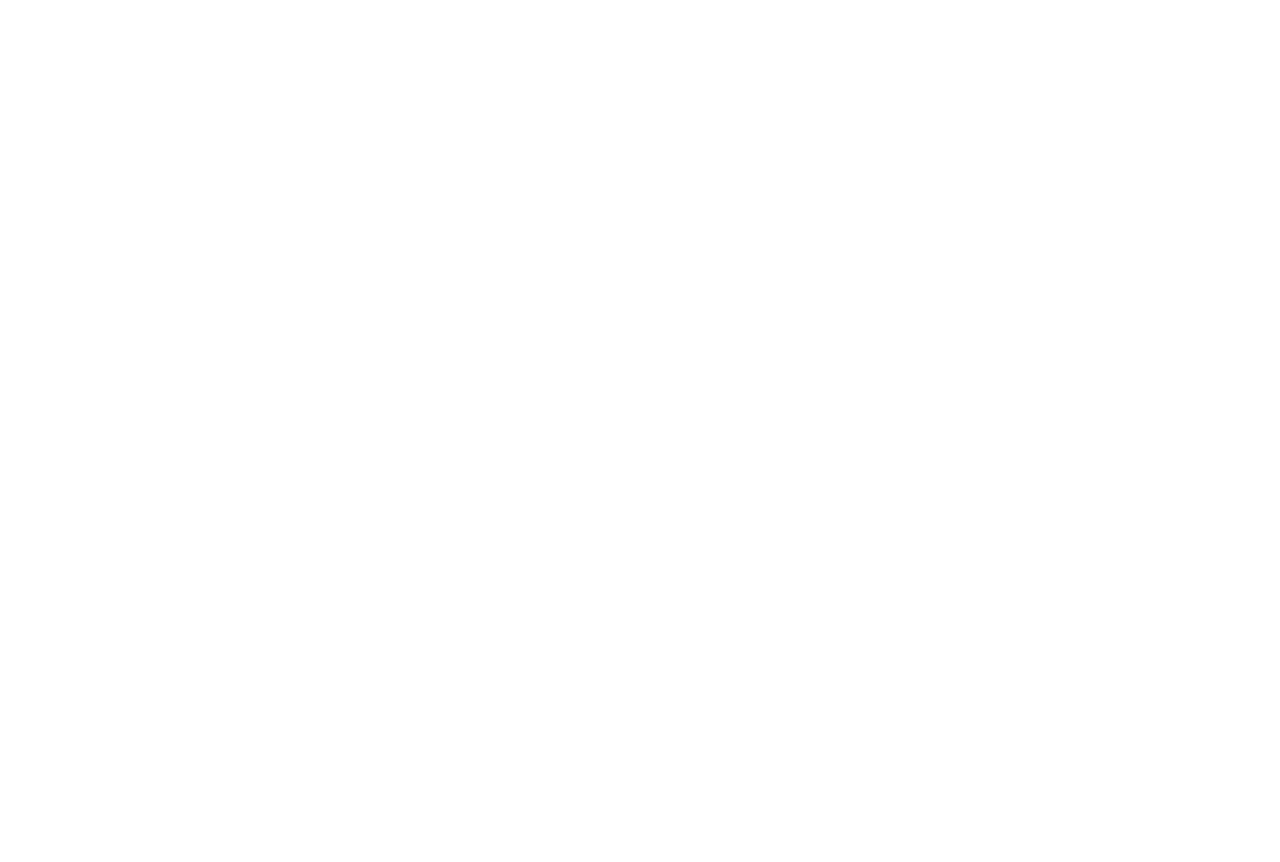
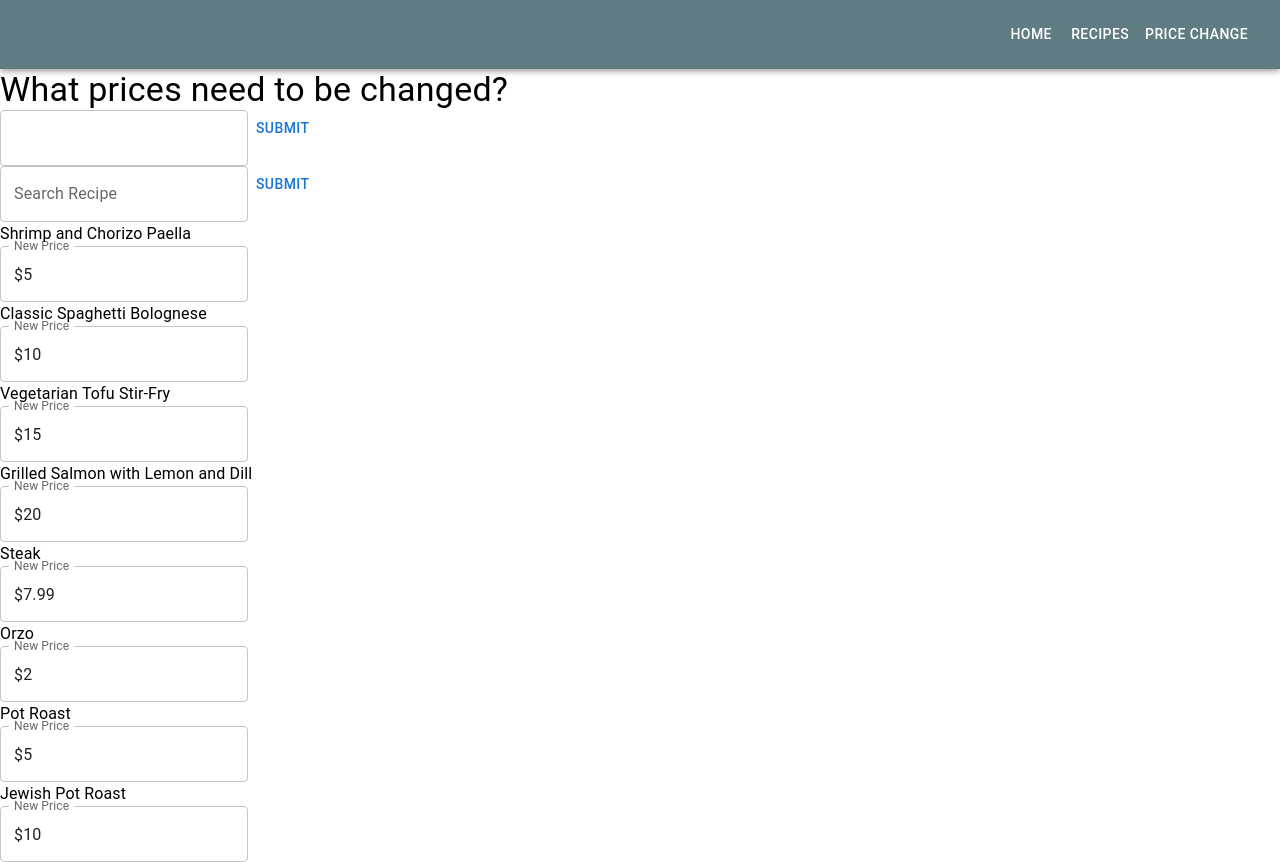
Before and after one commit to MidnightMicro/RecipeFinder, a React (Create React App) app: page /pricechange in a window 1280 px wide. Before the commit this address had no page. Before the commit the page ends 800 px from the top, so only its background shows below. Built offline with nearby package versions, Linux system fonts and the light colour scheme.

Commit message:
added axios and api

```diff
--- a/package.json
+++ b/package.json
@@ -10,6 +10,7 @@
     "@testing-library/jest-dom": "^5.17.0",
     "@testing-library/react": "^13.4.0",
     "@testing-library/user-event": "^13.5.0",
+    "axios": "^1.6.8",
     "cors": "^2.8.5",
     "mysql": "^2.18.1",
     "nodemon": "^3.1.0",
--- a/src/App.js
+++ b/src/App.js
@@ -2,6 +2,7 @@ import './App.css';
 import { Route, Routes } from 'react-router-dom';
 import Splash from './components/home';
 import Recipes from './components/Recipes'
+import PriceChange from './components/PriceChange';
 import ResponsiveAppBar from './components/NavBar';
 
 function App() {
@@ -11,6 +12,7 @@ function App() {
     <Routes>
       <Route path="/" element={<Splash/>} />
       <Route path="/recipes" element={<Recipes />} />
+      <Route path="/pricechange" element={<PriceChange />} />
     </Routes>
     </>
   );
--- a/src/components/CardRecipe.js
+++ b/src/components/CardRecipe.js
@@ -69,18 +69,12 @@ export default function RecipeReviewCard() {
   // Initialize searchQuery with a default value if the value from localStorage is not valid JSON
   const [searchQuery, setSearchQuery] = useState(localStorage.getItem("searchQuery") || "blank" )
 
+
   const handleChange = (event) => {
     setSearchQuery(event.target.value);
   };
 
   const handleClick = () => {
-    // localStorage.getItem("searchQuery");
-    /* The `window.open("/recipes", "cream");` line of code is opening a new browser window/tab with
-    the URL "/recipes" and the name "cream". The second parameter "cream" is used as the target
-    attribute for the window.open() method, which specifies the name of the target window or tab
-    where the URL should be opened. This can be useful for opening links in specific named windows
-    or tabs for targeted content display. */
-    window.open("recipes", "red one");
     console.log(searchQuery)
   }
 
@@ -95,6 +89,8 @@ export default function RecipeReviewCard() {
   useEffect(()=>{
     setSearchQuery(searchQuery);
 },[searchQuery]);
+
+
 
   //local storage working prototype
   // useEffect(() => {
--- a/src/components/NavBar.js
+++ b/src/components/NavBar.js
@@ -8,6 +8,7 @@ import Typography from '@mui/material/Typography';
 import InputBase from '@mui/material/InputBase';
 import MenuIcon from '@mui/icons-material/Menu';
 import SearchIcon from '@mui/icons-material/Search';
+import PriceChange from './PriceChange';
 import { useState } from 'react';
 import { Button } from '@mui/material';
 import { Link } from 'react-router-dom';
@@ -86,6 +87,13 @@ export default function SearchAppBar() {
              >
               Recipes
              </Button></Link>
+          <Link to="/PriceChange">
+          <Button
+               onClick={handleCloseNavMenu}
+               sx={{ my: 2, color: 'white'}}
+             >
+              Price Change
+             </Button></Link>
 
           </Box>
 
--- /dev/null
+++ b/src/components/PriceChange.js
@@ -0,0 +1,155 @@
+import { Typography, Button, TextField } from "@mui/material"
+import SearchAppBar from "./NavBar"
+import { useState } from "react"
+
+const recipes = [
+    {
+      id: "01",
+      title: "Shrimp and Chorizo Paella",
+      subheader: "September 14, 2016",
+      price: '$5',
+      description:
+        "This impressive paella is a perfect party dish and a fun meal to cook together with your guests. Add 1 cup of frozen peas along with the mussels, if you like.",
+      method:
+        "Heat 1/2 cup of the broth in a pot until simmering, add saffron and set aside for 10 minutes...",
+    },
+    {
+      id: "02",
+      title: "Classic Spaghetti Bolognese",
+      subheader: "February 20, 2023",
+      price: '$10',
+      description:
+        "A hearty and delicious spaghetti bolognese recipe with a rich tomato sauce.",
+      method:
+        "Cook ground beef with onions, garlic, and tomato sauce. Simmer until flavors meld. Serve over cooked spaghetti.",
+    },
+    {
+      id: "03",
+      title: "Vegetarian Tofu Stir-Fry",
+      subheader: "March 5, 2023",
+      price: '$15',
+      description:
+        "A quick and healthy vegetarian stir-fry with tofu, colorful vegetables, and a savory sauce.",
+      method:
+        "Stir-fry tofu and vegetables in a hot wok. Add soy sauce, ginger, and garlic for flavor. Serve over rice or noodles.",
+    },
+    {
+      id: "04",
+      title: "Grilled Salmon with Lemon and Dill",
+      subheader: "April 12, 2023",
+      price: '$20',
+      description:
+        "Light and flavorful grilled salmon fillets with a zesty lemon and dill marinade.",
+      method:
+        "Marinate salmon in a mixture of lemon juice, dill, and olive oil. Grill until cooked through. Garnish with lemon wedges.",
+    },
+    {
+      id: "05",
+      title: "Steak",
+      subheader: "April 12, 2023",
+      price: '$7.99',
+      description:
+        "Light and flavorful grilled salmon fillets with a zesty lemon and dill marinade.",
+      method:
+        "Marinate salmon in a mixture of lemon juice, dill, and olive oil. Grill until cooked through. Garnish with lemon wedges.",
+    },
+    {
+      id: "06",
+      title: "Orzo",
+      subheader: "April 12, 2023",
+      price: '$2',
+      description:
+        "Light and flavorful grilled salmon fillets with a zesty lemon and dill marinade.",
+      method:
+        "Marinate salmon in a mixture of lemon juice, dill, and olive oil. Grill until cooked through. Garnish with lemon wedges.",
+    },
+    {
+      id: "07",
+      title: "Pot Roast",
+      subheader: "April 12, 2023",
+      price: '$5',
+      description:
+        "Light and flavorful grilled salmon fillets with a zesty lemon and dill marinade.",
+      method:
+        "Marinate salmon in a mixture of lemon juice, dill, and olive oil. Grill until cooked through. Garnish with lemon wedges.",
+    },
+    {
+      id: "07",
+      title: "Jewish Pot Roast",
+      subheader: "April 12, 2023",
+      price: '$10',
+      description:
+        "Light and flavorful grilled salmon fillets with a zesty lemon and dill marinade.",
+      method:
+        "Marinate salmon in a mixture of lemon juice, dill, and olive oil. Grill until cooked through. Garnish with lemon wedges.",
+    },
+    // {
+    //   id: "07",
+    //   title: "Pork Pot Roast",
+    //   subheader: "April 12, 2023",
+    //   image: "https://example.com/grilled-salmon.jpg",
+    //   description:
+    //     "Light and flavorful grilled salmon fillets with a zesty lemon and dill marinade.",
+    //   method:
+    //     "Marinate salmon in a mixture of lemon juice, dill, and olive oil. Grill until cooked through. Garnish with lemon wedges.",
+    // },
+
+    // Add more recipe objects as needed
+  ];
+
+export default function PriceChange() {
+const [searchQuery, setSearchQuery] = useState("")
+const [price, setPrice] = useState ({})
+
+const handleSubmit=()=>{
+    console.log({searchQuery})
+}
+
+const handlePriceChange = (e, recipeId) => {
+    const { value } = e.target;
+    setPrice((prevPrices) => ({
+        ...prevPrices,
+        [recipeId]: value,
+    }));
+};
+const handleChange=(e)=>{
+    setSearchQuery(e.target.value)
+}
+
+return (
+    <>
+    <SearchAppBar />
+    <Typography variant="h4">What prices need to be changed?</Typography>
+
+    <form>
+        <TextField value={searchQuery}onChange={handleChange}></TextField>
+        <Button onClick={handleSubmit}>Submit </Button>
+    </form>
+
+    <form onSubmit={(e) => e.preventDefault()}>
+                <TextField
+                    value={searchQuery}
+                    onChange={handleChange}
+                    label="Search Recipe"
+                />
+                <Button onClick={handleSubmit}>Submit</Button>
+            </form>
+            {/* Display recipes with input fields for price changes */}
+            {recipes
+                .filter((recipe) =>
+                    recipe.title.toLowerCase().includes(searchQuery.toLowerCase())
+                )
+                .map((recipe) => (
+                    <div key={recipe.id}>
+                        <Typography>{recipe.title}</Typography>
+                        <TextField
+                            value={setPrice[recipe.id] || recipe.price}
+                            onChange={(e) => handlePriceChange(e, recipe.id)}
+                            label="New Price"
+                        />
+                    </div>
+                ))}
+
+    </>
+)
+}
--- a/src/components/Recipes.js
+++ b/src/components/Recipes.js
@@ -142,6 +142,12 @@ function Recipes() {
   const [filteredRecipes, setFilteredRecipes] = useState([]);
   const [expanded, setExpanded] = useState(false);
   const [priceToggle, setPriceToggle] = useState(false)
+  const [posts, setPosts] = useState([]);
+
+
+
+
+
   const [searchQuery, setSearchQuery] = useState(
     localStorage.getItem("searchQuery")
   );
@@ -173,11 +179,27 @@ function Recipes() {
       recipe.title.toLowerCase().includes(searchQuery.toLowerCase())
     );
 
-    setFilteredRecipes(filteredRecipes);
 
     console.log(filteredRecipes);
     // window.scrollTo({ top:1000, behavior: "smooth" });
   };
+
+  useEffect(() => {
+    fetch(`https://www.themealdb.com/api/json/v1/1/filter.php?i=${searchQuery}`)
+       .then((response) => {
+          if (!response.ok) {
+              throw new Error('Network response was not ok');
+          }
+          return response.json();
+       })
+       .then((data) => {
+          console.log(data);
+          setFilteredRecipes(data.meals);
+       })
+       .catch((error) => {
+          console.error('Error fetching data:', error);
+       });
+}, []);
 
   //local storage working prototype
   useEffect(() => {
@@ -195,10 +217,26 @@ function Recipes() {
 
   }
 
-  const randomElement = recipes[Math.floor(Math.random() * recipes.length)];
+  // const randomElement = recipes[Math.floor(Math.random() * recipes.length)];
   const randomSearch = () => {
-    setSearchQuery(randomElement.title);
+    fetch(`https://www.themealdb.com/api/json/v1/1/random.php`)
+       .then((response) => {
+          if (!response.ok) {
+              throw new Error('Network response was not ok');
+          }
+          return response.json();
+       })
+       .then((data) => {
+          console.log(data);
+          setFilteredRecipes(data.meals);
+       })
+       .catch((error) => {
+          console.error('Error fetching data:', error);
+       });
   };
+    useEffect(() => {
+      randomSearch()
+    }, []);
 
   useEffect(() => {
     handleSubmit(); // Automatically perform search when the component mounts
@@ -298,19 +336,45 @@ function Recipes() {
         columns={12}
         sx={{ display: "flex", alignItems:"center",justifyContent: "center",  }}
       >
-        {filteredRecipes.map((item, index) => (
+
+
+      <Grid>
+      <p>Beans</p>
+{filteredRecipes.map((item) => {
+   return (
+      <div className="post-card" key={item.idMeal}>
+         <h1 className="post-title">{item.strMeal}</h1>
+         <img src={item.strMealThumb} alt="Food pic" />
+         {item.strInstructions && (
+            <div>
+               <h3>Instructions:</h3>
+               <ol>
+                  {item.strInstructions.split('\r\n').filter(instruction => instruction.trim() !== '').map((instruction, index) => (
+                     <li key={index}>{instruction}</li>
+                  ))}
+               </ol>
+            </div>
+         )}
+         <div className="button">
+            <div className="delete-btn">Delete</div>
+         </div>
+      </div>
+   );
+})}
+      </Grid>
+        {/* {filteredRecipes.map((item, index) => (
           <Grid item xs>
             <Paper
               elevation={2}
               key={item.id}
               id={index === 0 ? "firstCard" : null}
               style={{backgroundColor:'#93e9be' , display:"flex", maxWidth:500,margin:'0 auto',padding:10,alignItems:"center",justifyContent:"center" }}
-            >
+            > */}
               {/* <CustomizedDialogs
                 recipes={filteredRecipes}
                 selectedItem={item}
               /> */}
-              <Card key={item.id} sx={{maxWidth: 1000 }}>
+              {/* <Card key={item.id} sx={{maxWidth: 1000 }}>
                 <CardHeader
                   action={
                     <IconButton aria-label="settings">
@@ -357,7 +421,7 @@ function Recipes() {
               </Card>
             </Paper>
           </Grid>
-        ))}
+        ))} */}
       </Grid>
       </Box>
     </>
--- a/src/components/home.js
+++ b/src/components/home.js
@@ -8,11 +8,12 @@ import RecipeReviewCard from "./CardRecipe";
 
 function Splash() {
 const [ searchTerm, setSearchTerm ] = useState ("");
-const MyContext = createContext("");
+
 
 // function handleChange(event) {
 //     setSearchTerm(event.target.value);
 //   }
+
 
 function handleSubmit (event) {
   event.preventDefault();
```
Also changed, not shown: 1 other file (tests, documents, lock files or other folders).
